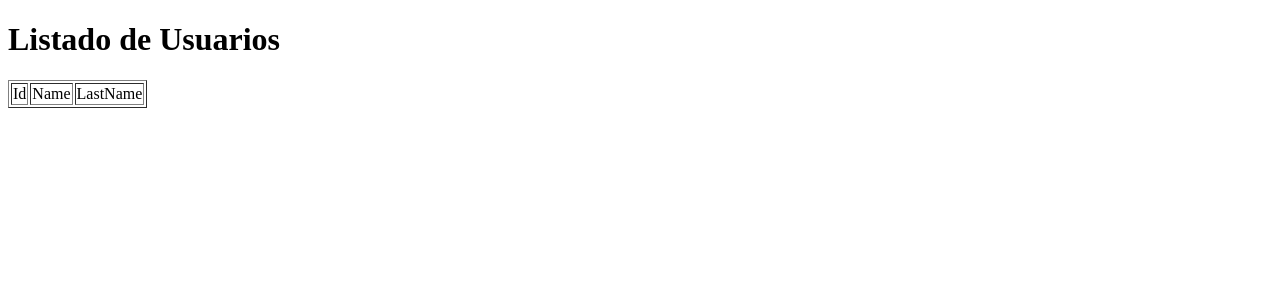
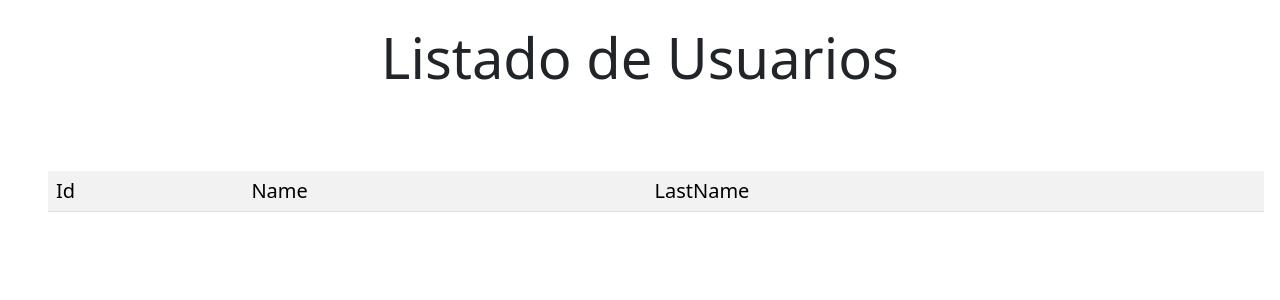
Before and after one commit to Miguel-RX/CRUD_MVC_SENATI, a PHP site: page / in a window 1280 px wide. Shown: the top 300 px of the page. Run offline with PHP 8.4, Linux system fonts and the light colour scheme; data that the repository does not hold is empty.

Commit message:
Estilos B

```diff
--- a/app/views/listado.php
+++ b/app/views/listado.php
@@ -3,18 +3,22 @@
 <head>
     <meta charset="UTF-8">
     <meta name="viewport" content="width=device-width, initial-scale=1.0">
-    <title>Document</title>
+    <title>.: Listado :.</title>
+
+    <link href="https://cdn.jsdelivr.net/npm/bootstrap@5.3.8/dist/css/bootstrap.min.css" rel="stylesheet" integrity="sha384-sRIl4kxILFvY47J16cr9ZwB07vP4J8+LH7qKQnuqkuIAvNWLzeN8tE5YBujZqJLB" crossorigin="anonymous">
     <script src="https://cdn.jsdelivr.net/npm/bootstrap@5.3.8/dist/js/bootstrap.bundle.min.js" integrity="sha384-FKyoEForCGlyvwx9Hj09JcYn3nv7wiPVlz7YYwJrWVcXK/BmnVDxM+D2scQbITxI" crossorigin="anonymous"></script>
-</head>
+
+    <link rel="stylesheet" href="estilos/CSS.css">
 <body>
-    <h1>Listado de Usuarios</h1>
+    <br>
+    <h1 class="display-4" >Listado de Usuarios</h1>
+    <br>
 
-
-    <table border=1>
-        <tr>
-            <td>Id</td>
-            <td>Name</td>
-            <td>LastName</td>
+    <table class="table table-striped table-hover">
+        <tr">
+            <td class="h5">Id</td>
+            <td class="h5">Name</td>
+            <td class="h5">LastName</td>
         </tr>
 
         <?php foreach ($users as $user) { ?>
--- /dev/null
+++ b/estilos/CSS.css
@@ -0,0 +1,9 @@
+h1 {
+    text-align: center;
+}
+
+
+table {
+    margin: 3rem;
+    max-width: 95%;
+}
```
